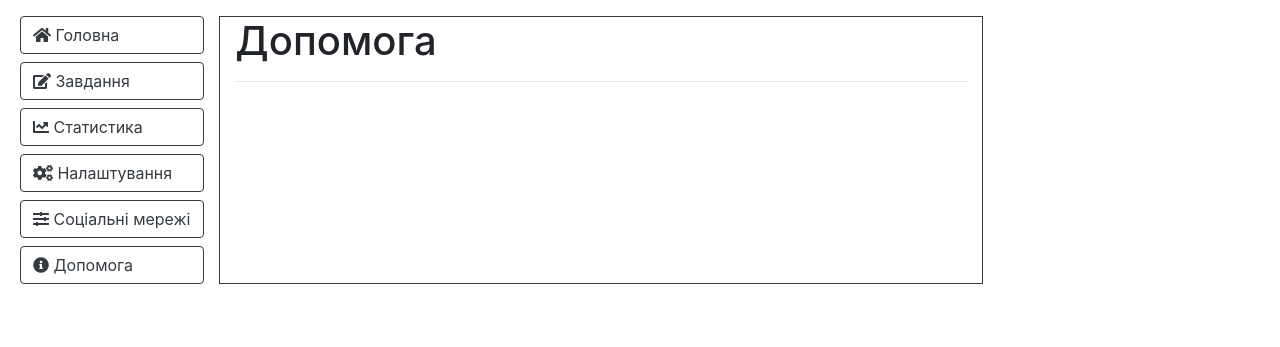
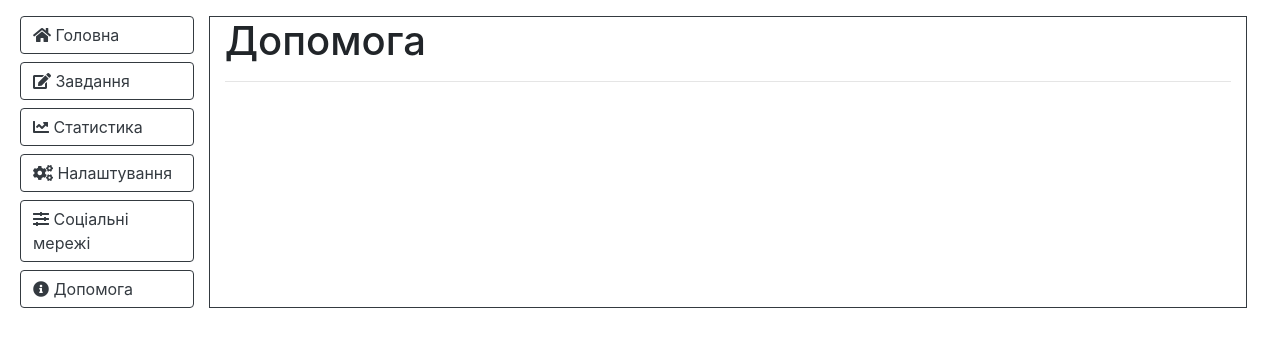
Before and after one commit to shevchenkodim/Auto-posting-service, a Django app: page /studio/help in a window 1280 px wide. Shown: the part 56-403 px from the top of the page. Run offline with Django 3.2, Linux system fonts and the light colour scheme; parts of the project's set-up code (start-up, migrations or seed data) failed here and were passed over; some libraries are stand-ins or nearby versions.

Commit message:
Improve Templates view
:Release Notes:

:Detailed Notes:

:Testing Performed:
No tests

:QA Notes:

:Issues Addressed:

Signed-off-by: Shevchenko Dmytro <dimashevchenko10021999@gmail.com>

```diff
--- a/templates/studio/studio_base.html
+++ b/templates/studio/studio_base.html
@@ -18,13 +18,13 @@
         {% endblock navbar %}
     </div>
 </div>
-<div class="row mt-2">
-    <div class="col-2 ml-3 ">
+<div class="row mt-2 pl-3 pr-5">
+    <div class="col-2">
         {% block menu %}
             {% include 'studio/studio_menu.html' %}
         {% endblock menu %}
     </div>
-    <div class="col-7 border border-dark mt-2">
+    <div class="col-10 border border-dark mt-2">
         {% block content %}
         {% endblock content %}
     </div>
```
Also changed, not shown: templates/studio/settings.html (+5 -3 lines).
